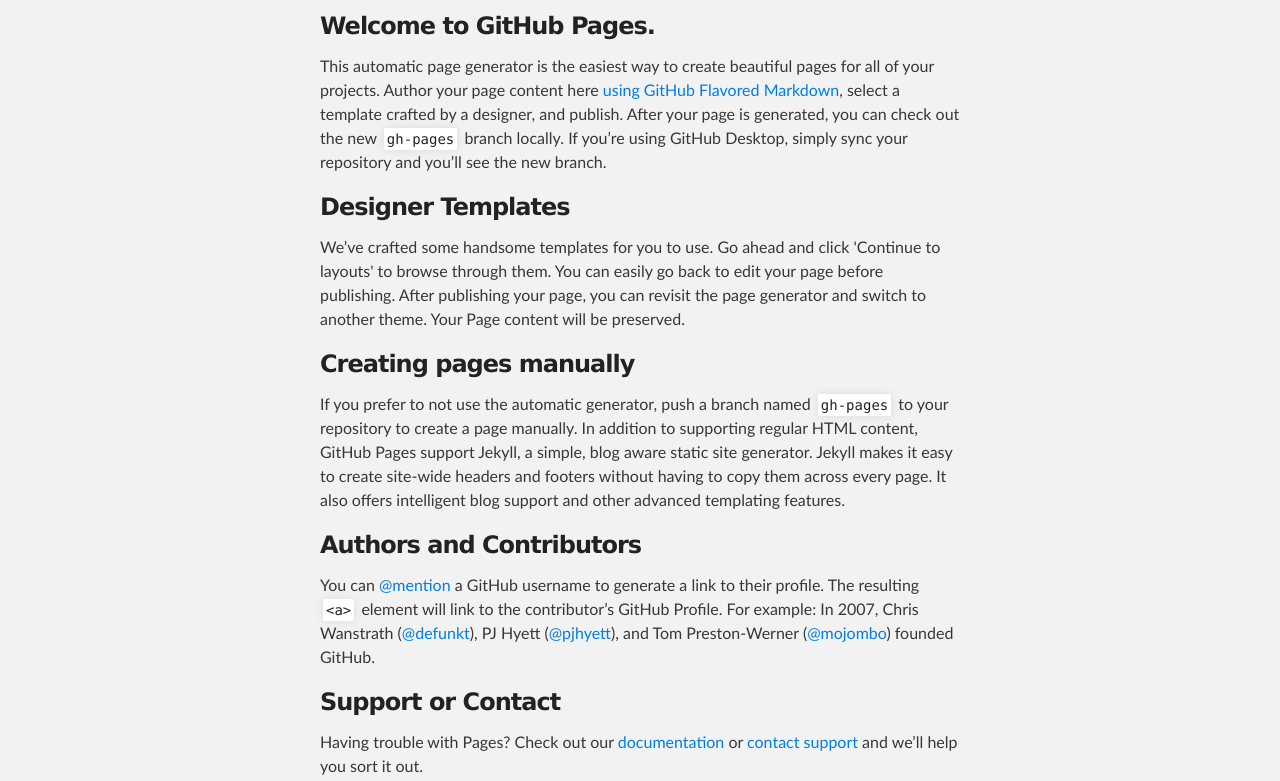
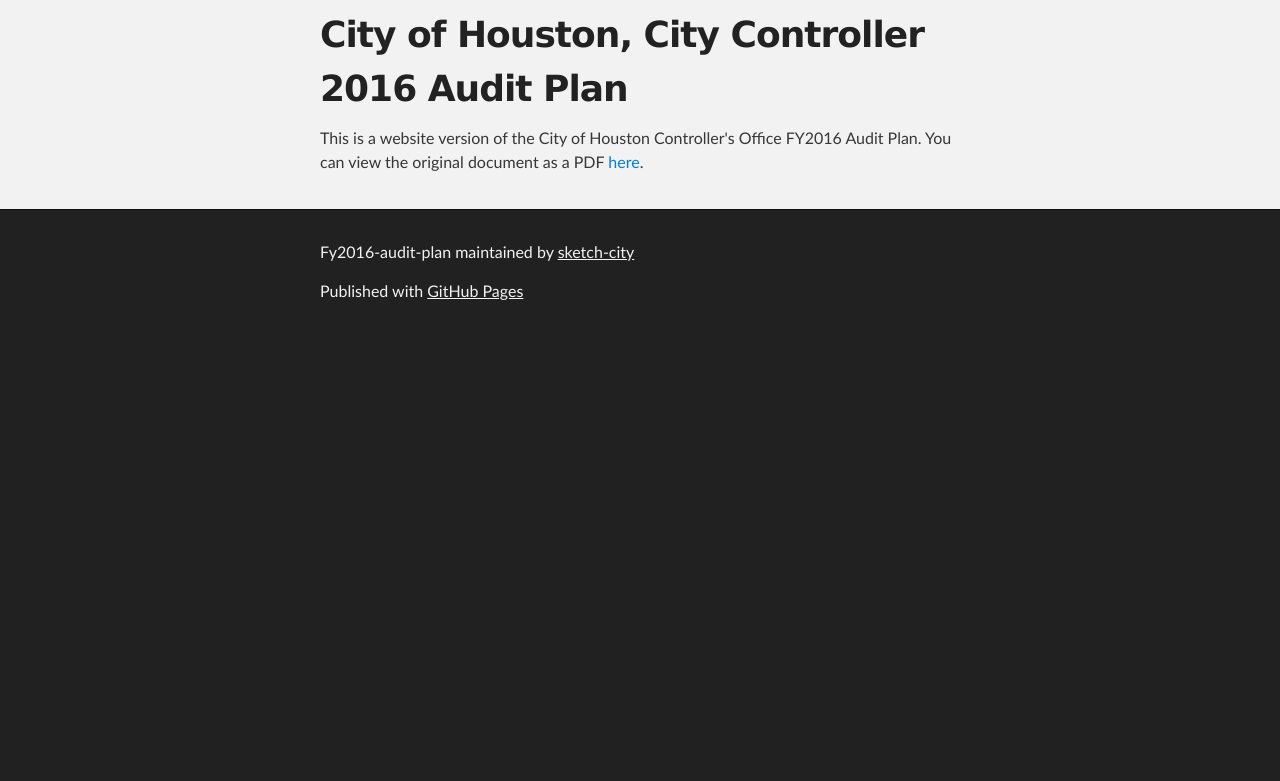
Before and after one commit to sketch-city/FY2016-audit-plan, a plain HTML site: page index.html in a window 1280 px wide. Shown: the part 288-1069 px from the top of the page. After the commit the page ends 800 px from the top, so only its background shows below. Drawn offline with Linux system fonts and the light colour scheme.

```diff
--- a/index.html
+++ b/index.html
@@ -31,30 +31,10 @@
     <!-- MAIN CONTENT -->
     <div id="main_content_wrap" class="outer">
       <section id="main_content" class="inner">
-        <h3>
-<a id="welcome-to-github-pages" class="anchor" href="#welcome-to-github-pages" aria-hidden="true"><span aria-hidden="true" class="octicon octicon-link"></span></a>Welcome to GitHub Pages.</h3>
+        <h1>
+<a id="city-of-houston-city-controller-2016-audit-plan" class="anchor" href="#city-of-houston-city-controller-2016-audit-plan" aria-hidden="true"><span aria-hidden="true" class="octicon octicon-link"></span></a>City of Houston, City Controller 2016 Audit Plan</h1>
 
-<p>This automatic page generator is the easiest way to create beautiful pages for all of your projects. Author your page content here <a href="https://guides.github.com/features/mastering-markdown/">using GitHub Flavored Markdown</a>, select a template crafted by a designer, and publish. After your page is generated, you can check out the new <code>gh-pages</code> branch locally. If you’re using GitHub Desktop, simply sync your repository and you’ll see the new branch.</p>
-
-<h3>
-<a id="designer-templates" class="anchor" href="#designer-templates" aria-hidden="true"><span aria-hidden="true" class="octicon octicon-link"></span></a>Designer Templates</h3>
-
-<p>We’ve crafted some handsome templates for you to use. Go ahead and click 'Continue to layouts' to browse through them. You can easily go back to edit your page before publishing. After publishing your page, you can revisit the page generator and switch to another theme. Your Page content will be preserved.</p>
-
-<h3>
-<a id="creating-pages-manually" class="anchor" href="#creating-pages-manually" aria-hidden="true"><span aria-hidden="true" class="octicon octicon-link"></span></a>Creating pages manually</h3>
-
-<p>If you prefer to not use the automatic generator, push a branch named <code>gh-pages</code> to your repository to create a page manually. In addition to supporting regular HTML content, GitHub Pages support Jekyll, a simple, blog aware static site generator. Jekyll makes it easy to create site-wide headers and footers without having to copy them across every page. It also offers intelligent blog support and other advanced templating features.</p>
-
-<h3>
-<a id="authors-and-contributors" class="anchor" href="#authors-and-contributors" aria-hidden="true"><span aria-hidden="true" class="octicon octicon-link"></span></a>Authors and Contributors</h3>
-
-<p>You can <a href="https://help.github.com/articles/basic-writing-and-formatting-syntax/#mentioning-users-and-teams" class="user-mention">@mention</a> a GitHub username to generate a link to their profile. The resulting <code>&lt;a&gt;</code> element will link to the contributor’s GitHub Profile. For example: In 2007, Chris Wanstrath (<a href="https://github.com/defunkt" class="user-mention">@defunkt</a>), PJ Hyett (<a href="https://github.com/pjhyett" class="user-mention">@pjhyett</a>), and Tom Preston-Werner (<a href="https://github.com/mojombo" class="user-mention">@mojombo</a>) founded GitHub.</p>
-
-<h3>
-<a id="support-or-contact" class="anchor" href="#support-or-contact" aria-hidden="true"><span aria-hidden="true" class="octicon octicon-link"></span></a>Support or Contact</h3>
-
-<p>Having trouble with Pages? Check out our <a href="https://help.github.com/pages">documentation</a> or <a href="https://github.com/contact">contact support</a> and we’ll help you sort it out.</p>
+<p>This is a website version of the City of Houston Controller's Office FY2016 Audit Plan. You can view the original document as a PDF <a href="http://www.houstontx.gov/controller/audit/2016-01.pdf">here</a>.</p>
       </section>
     </div>
 
```
Also changed, not shown: params.json (+1 -1 lines).
